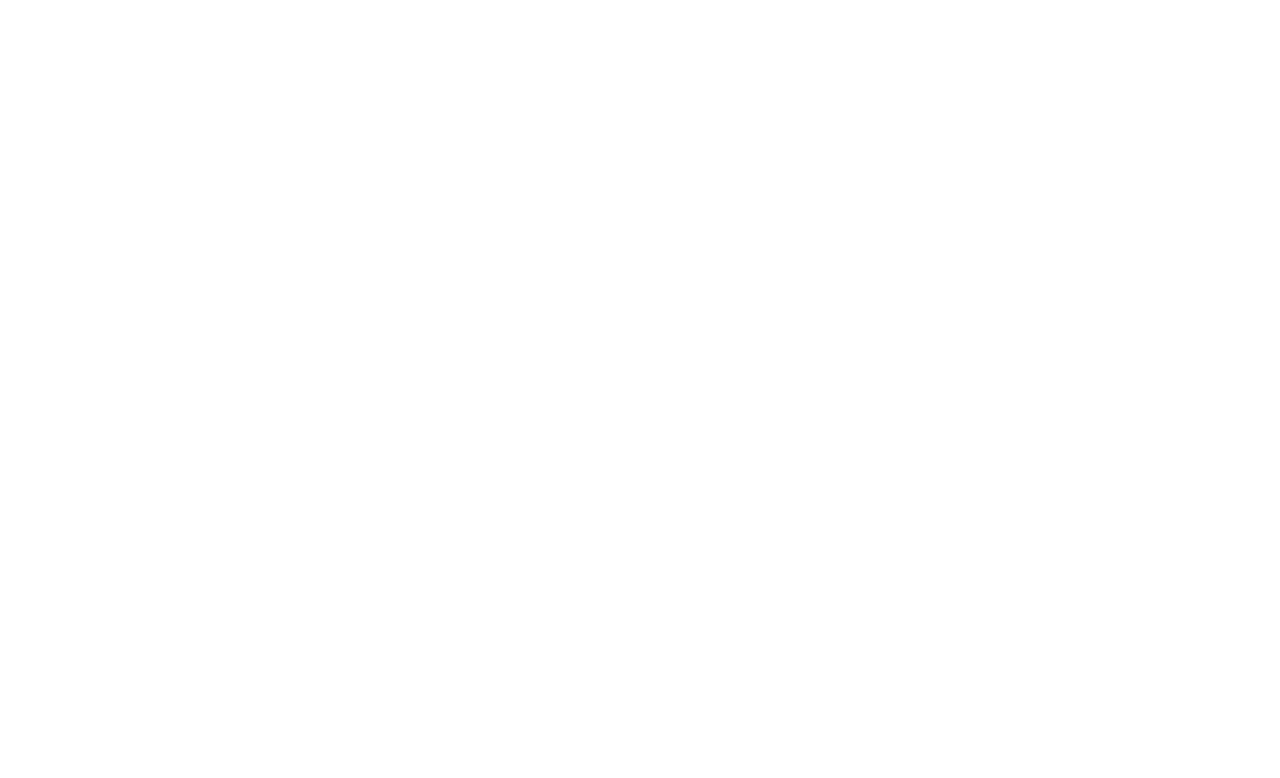
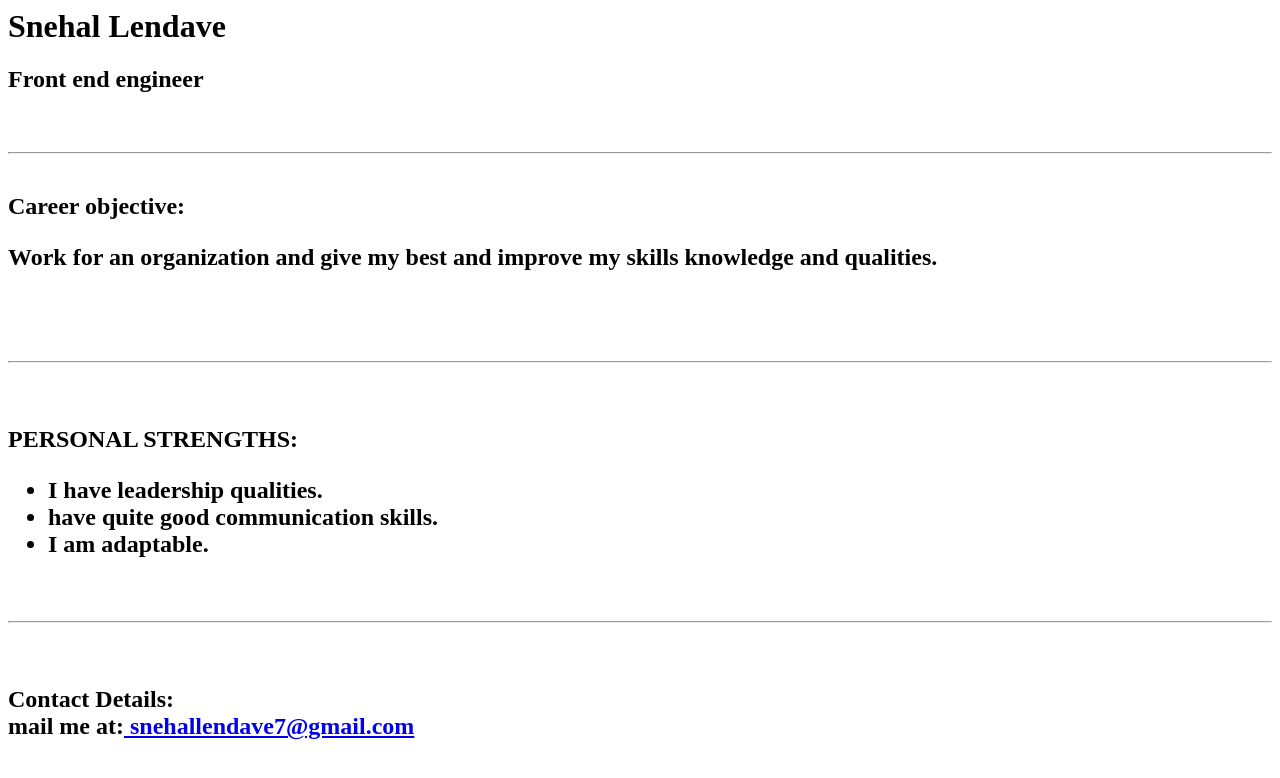
Before and after one commit to snehal4041/personal-portfolio-page1, a plain HTML site: page index.html in a window 1280 px wide. Drawn offline with Linux system fonts and the light colour scheme.

Commit message:
Update index.html

```diff
--- a/index.html
+++ b/index.html
@@ -1 +1,38 @@
-<!-- Add your HTML Code here -->
+<html>
+<head>
+<link href="style.css"  type="text/css"rel="stylesheet">
+</head>
+<body>
+  <div class="profileBody">
+<h1> Snehal Lendave</h1>
+<h2> Front end engineer <h2>
+<br>
+    <hr />
+  <br>
+
+  <strong>Career objective:</strong><br>
+  <p>Work for an organization and give my best and improve my skills knowledge and qualities.</p>
+  <br><br>
+   <hr />
+   <br>
+
+
+
+<p><strong> PERSONAL STRENGTHS: </strong></p>
+  <ul>
+      <li>I have leadership qualities.</li>
+      <li>have quite good communication skills.</li>
+    <li>I am adaptable.</li>
+  </ul>
+  <br>
+  <hr />
+  <br>
+  <p>
+  <strong>Contact Details:</strong><br>
+  mail me at:<a href="snehallendave7@gmail.com" > snehallendave7@gmail.com </a>
+  </p>
+
+
+   </div>
+</body>
+</html>
```
